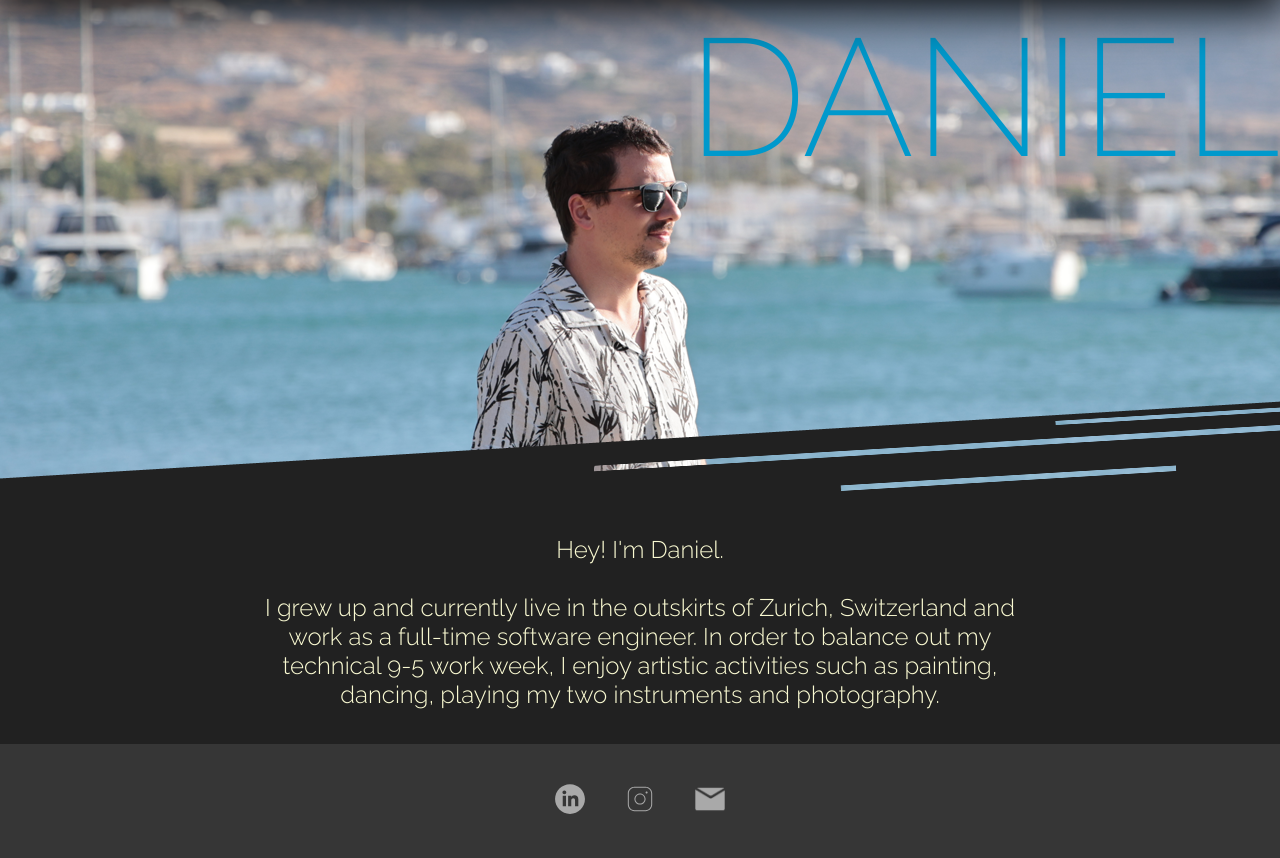
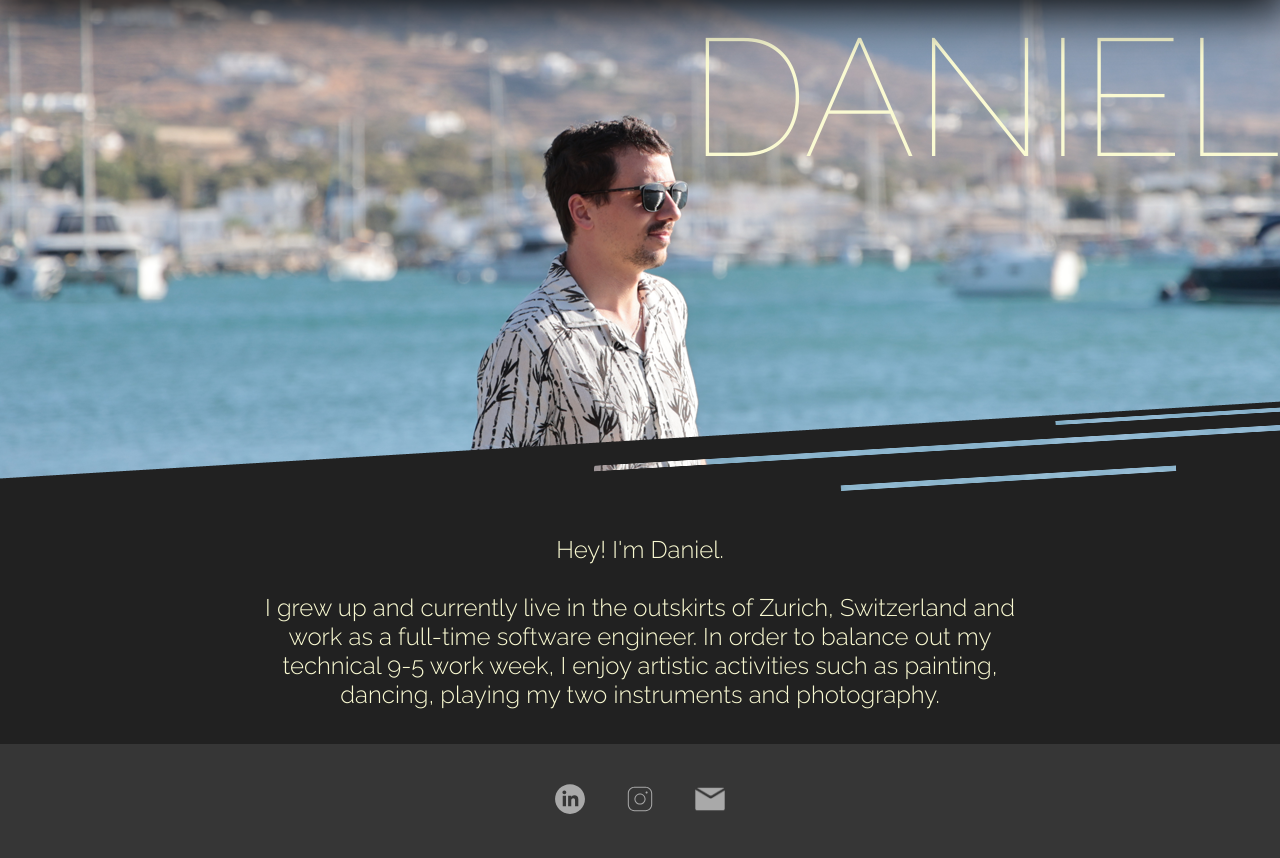
Before and after one commit to danielug/website, a PHP site: page /index.html in a window 1280 px wide. Shown: the part 98-956 px from the top of the page. Run offline with PHP 8.4, Linux system fonts and the light colour scheme.

Commit message:
big title color

```diff
--- a/shared-styles/style-shared.css
+++ b/shared-styles/style-shared.css
@@ -127,7 +127,7 @@ header {
 }
 
 .main-title {
-  font-size: clamp(min(10vw, 200px), min(80vw, 138px), 27.5vw);
+  //font-size: clamp(min(10vw, 200px), min(80vw, 138px), 27.5vw);
   display: table-cell;
   vertical-align: middle;
   text-align: center;
@@ -138,8 +138,8 @@ header {
 
   /* font-size: 100%; */
   /* margin: 0px; */
-  color: var(--blue);
-  font-weight: 200;
+  color: var(--linkhovercolor);
+  font-weight: 100;
   //mix-blend-mode: overlay;
   float: right;
   /* margin: 0 auto; */
```
